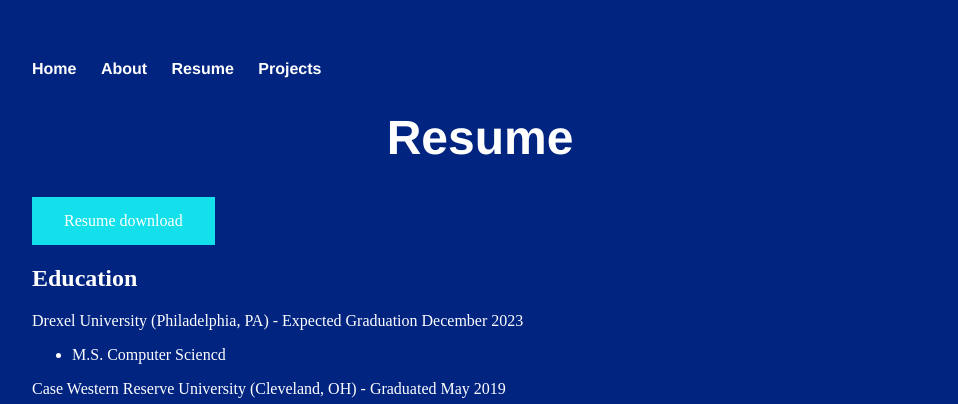
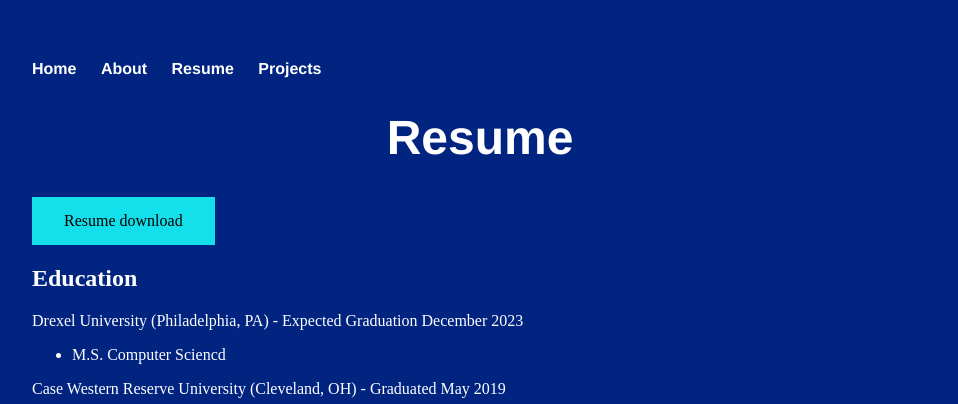
Before and after one commit to emmeline2/emmeline2.github.io, a Jekyll site: the page built from resume/index.html, in a window 1280 px wide. Shown: the top 404 px of the page, without its empty margins (160-1118 px from the left). Built offline with Jekyll 4.4.1, drawn with Linux system fonts in a browser that asks for light colours.

Commit message:
button text

```diff
--- a/css/main.css
+++ b/css/main.css
@@ -55,6 +55,10 @@ footer {
     max-width: 30%;
 }
 
+.resumeBttnTxt{
+    color: black;
+}
+
 .resumeButton {
     background-color: #14e0eb;
     border: none;
--- a/resume/index.html
+++ b/resume/index.html
@@ -6,7 +6,7 @@ title: Resume
 	<h1>Resume</h1>
 
     <div class="resumeButton">
-        <a href="resume.pdf" download>Resume download</a>
+        <a href="resume.pdf" download class="resumeBttnTxt">Resume download</a>
     </div>
 
     <h2>Education</h2>
```
